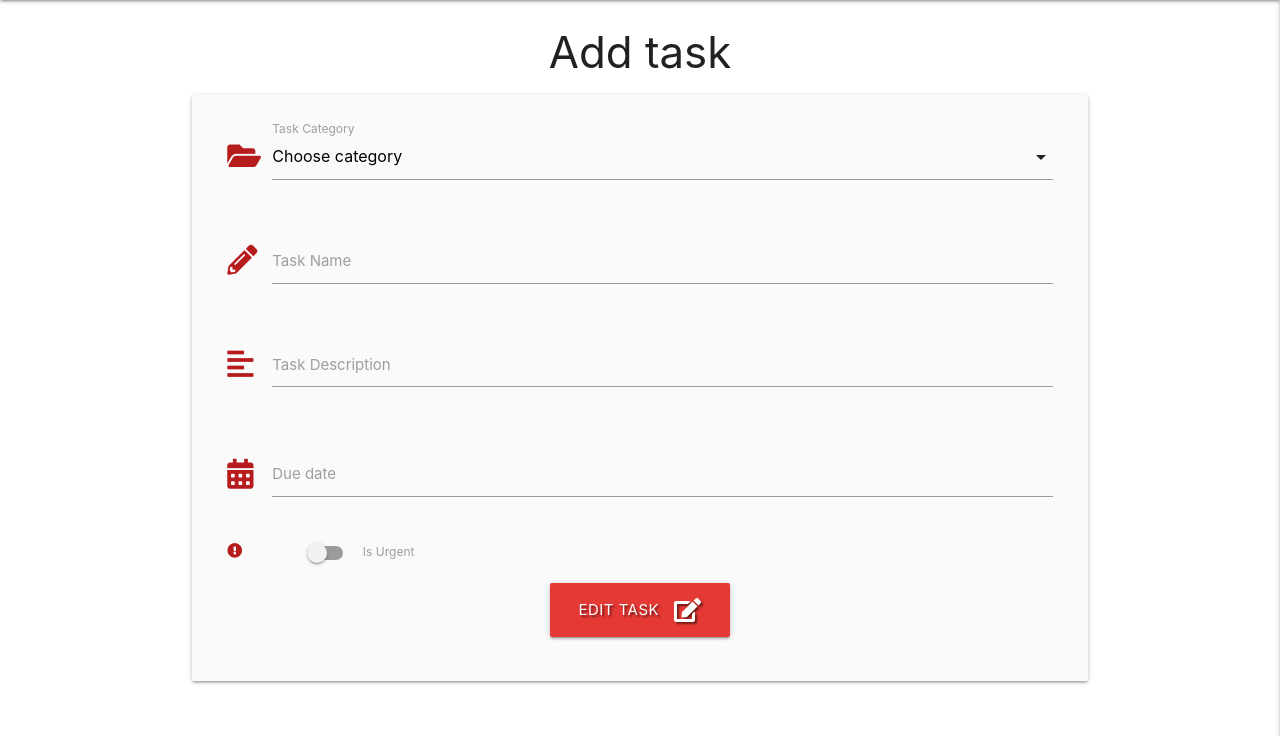
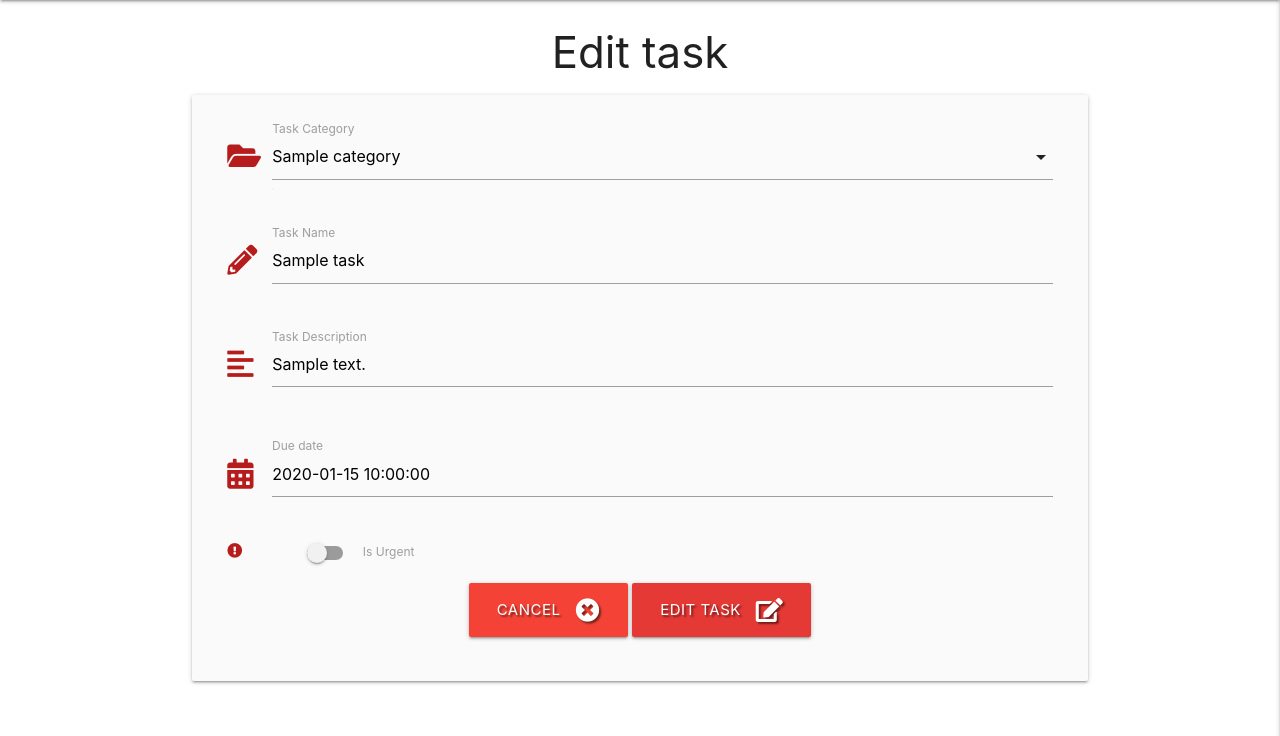
Before and after one commit to CatherineTrevor/flask-task-manager-project, a Flask app: template templates/edit_task.html in a window 1280 px wide. Shown: the part 64-800 px from the top of the page. Run offline with Flask 2, Linux system fonts and the light colour scheme; the template is opened without the code that fills it: most values are stand-ins (such as "Sample title", 1, 10 or a date in 2020); some libraries are stand-ins or nearby versions.

Commit message:
bind data to edit task form

```diff
--- a/templates/edit_task.html
+++ b/templates/edit_task.html
@@ -1,7 +1,7 @@
 {% extends "base.html" %}
 {% block content %}
 
-<h3 class="center-align">Add task</h3>
+<h3 class="center-align">Edit task</h3>
 
   <div class="row card-panel grey lighten-5">
     <form class="col s12" method="POST" action="{{ url_for('edit_task', task_id=task._id) }}">
@@ -9,9 +9,13 @@
             <div class="input-field col s12">
                 <i class="fas fa-folder-open prefix red-text text-darken-4" minlength="5" maxlength="15"></i>
                 <select id="category_name" name="category_name" class="validate" required>
-                    <option value="" disabled selected>Choose category</option>
+                    <option value="" disabled>Choose category</option>
                     {% for category in categories %}
+                        {% if category.category_name == task.category_name %}
+                        <option value="{{ category.category_name }}" selected>{{ category.category_name }}</option>
+                        {% else %}
                         <option value="{{ category.category_name }}">{{ category.category_name }}</option>
+                        {% endif %}
                     {% endfor %}
                 </select>
                 <label id="category_name">Task Category</label>
@@ -19,22 +23,25 @@
         </div>
       <div class="row">
         <div class="input-field col s12">
-            <i class="fas fa-pencil-alt prefix red-text text-darken-4" minlength="5" maxlength="15"></i>
-            <input id="task_name" name="task_name" type="text" class="validate" required>
+            <i class="fas fa-pencil-alt prefix red-text text-darken-4"></i>
+            <input id="task_name" name="task_name" type="text"  minlength="5" maxlength="15" class="validate" value="{{ task.task_name }}" required>
             <label for="task_name">Task Name</label>
         </div>
       </div>
         <div class="row">
             <div class="input-field col s12">
                 <i class="fas fa-align-left prefix red-text text-darken-4 prefix"></i>
-                <textarea id="task_description" name="task_description" minlength="5" class="materialize-textarea validate" required></textarea>
+                <textarea id="task_description" name="task_description" minlength="5" maxlength="200" class="materialize-textarea validate" required>
+                    {{- task.task_description -}}
+                </textarea>
+                <!--insert minus symbol to remove whitespace or plus symbole to add white space-->
                 <label for="task_description">Task Description</label>
             </div>
         </div>
         <div class="row">
             <div class="input-field col s12">
                 <i class="fas fa-calendar-alt prefix red-text text-darken-4"></i>
-                <input id="due_date" name="due_date" type="text" class="datepicker validate" required>
+                <input id="due_date" name="due_date" type="text" class="datepicker validate" required value="{{ task.due_date }}">
                 <label for="due_date">Due date</label>
             </div>
           </div>
@@ -44,7 +51,11 @@
                 <div class="switch">
                     <i class="fas fa-exclamation-circle prefix red-text text-darken-4"></i>
                     <label for="is_urgent">
-                        <input type="checkbox" id="is_urgent" name="is_urgent">
+                        {% if task.is_urgent == "on" %}
+                            <input type="checkbox" id="is_urgent" name="is_urgent" checked>
+                        {% else %}
+                            <input type="checkbox" id="is_urgent" name="is_urgent">
+                        {% endif %}
                         <span class="lever"></span>
                         Is Urgent
                     </label>
@@ -53,6 +64,9 @@
         </div>
         <div class="row">
             <div class="col s12 center-align">
+                <a href="{{ url_for('get_tasks') }}" class="btn-large red text-shadow">
+                    Cancel <i class="fas fa-times-circle right"></i>
+                </a>
                 <button type="submit" class="btn-large red darken-1 text-shadow">
                     Edit Task <i class="fas fa-edit right"></i>
                 </button>
```
